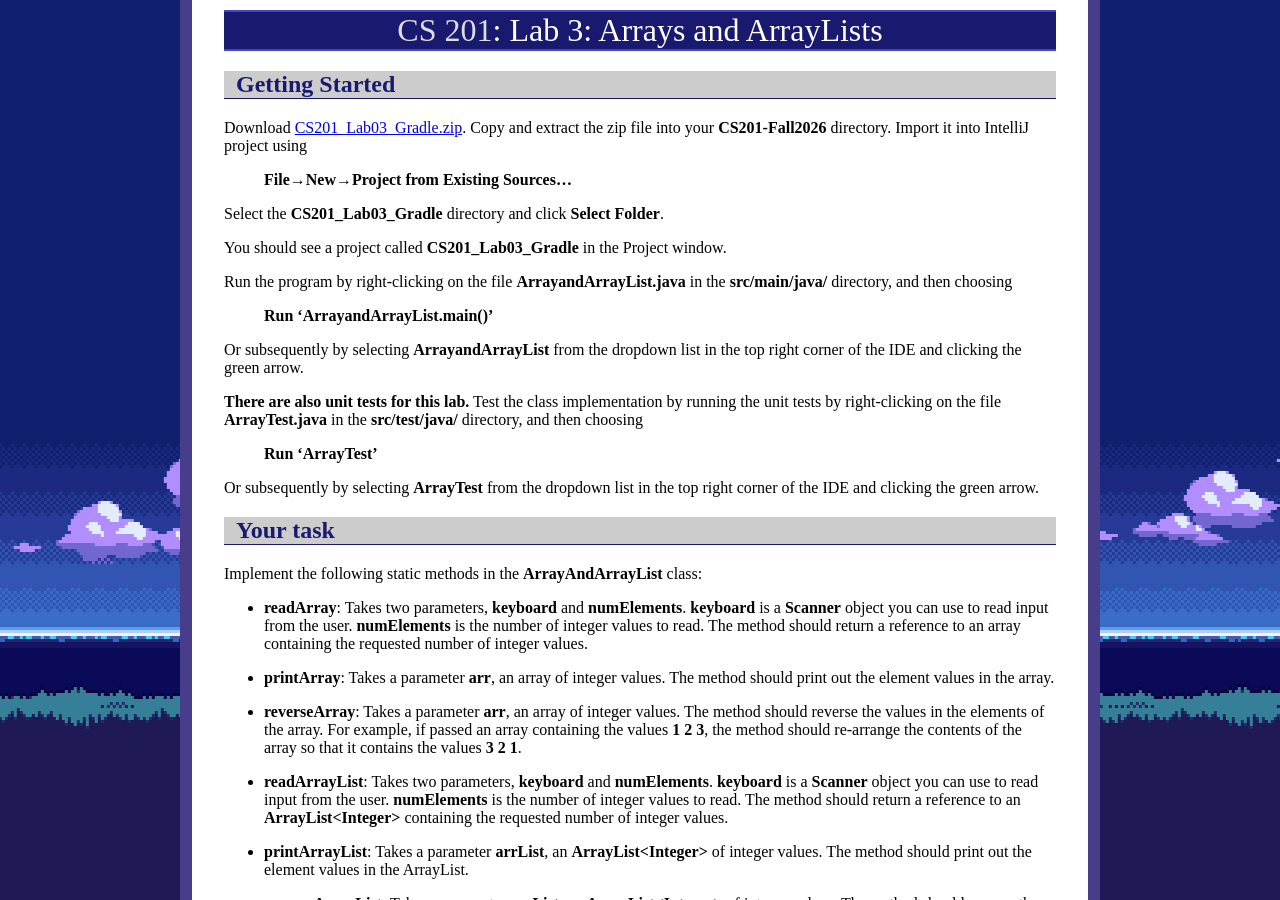
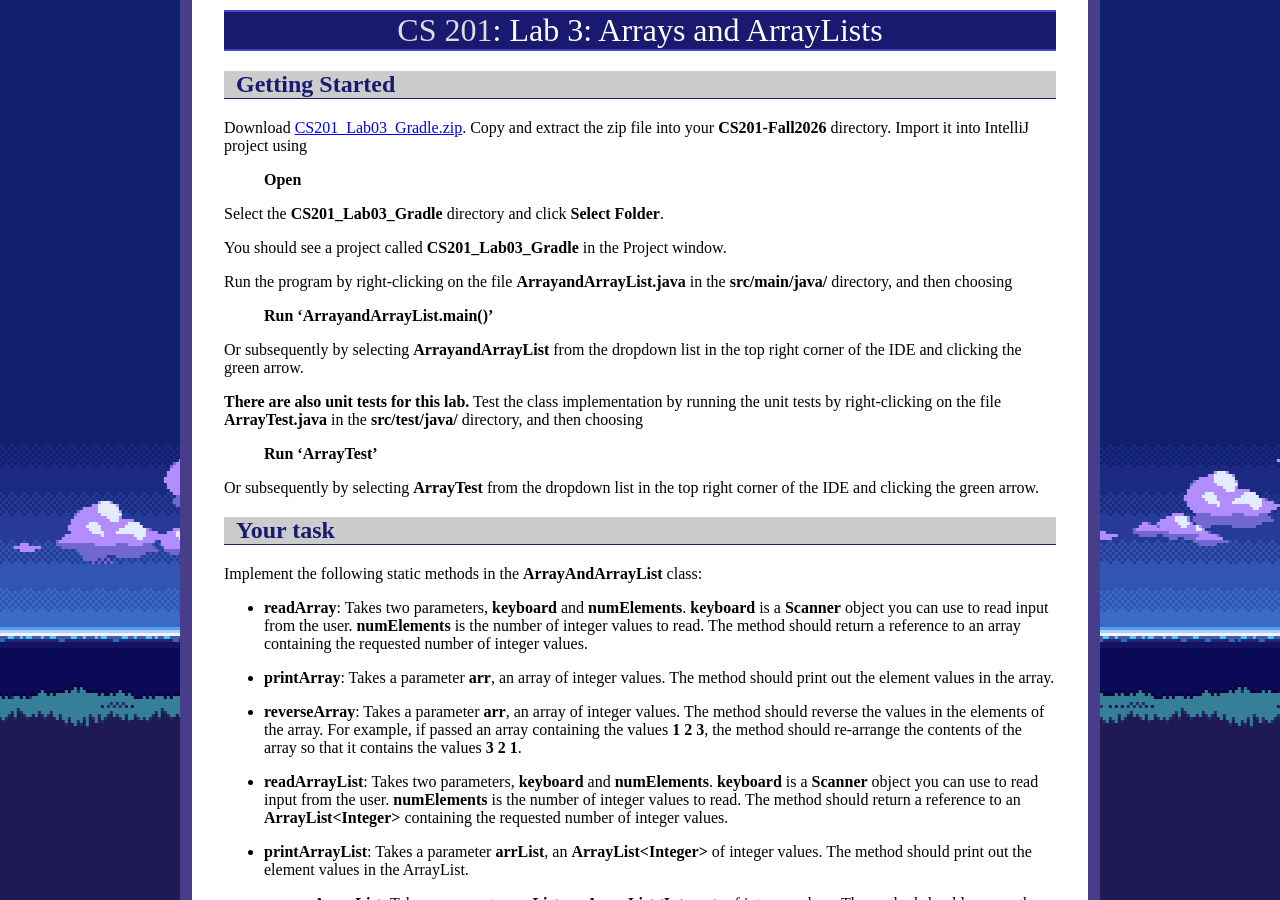
Before and after one commit to ycpcs/cs201-fall2026, a Jekyll site: the page built from labs/lab03.md, in a window 1280 px wide and 900 px high. Built offline with Jekyll 4.4.1, drawn with Linux system fonts in a browser that asks for light colours.

Commit message:
Update lab03.md

```diff
--- a/labs/lab03.md
+++ b/labs/lab03.md
@@ -7,7 +7,7 @@ title: "Lab 3: Arrays and ArrayLists"
 
 Download [CS201\_Lab03\_Gradle.zip](CS201_Lab03_Gradle.zip). Copy and extract the zip file into your **CS201-Fall2026** directory. Import it into IntelliJ project using
 
-> **File&rarr;New&rarr;Project from Existing Sources...**
+> **Open**
 
 Select the **CS201\_Lab03\_Gradle** directory and click **Select Folder**.
 
```
